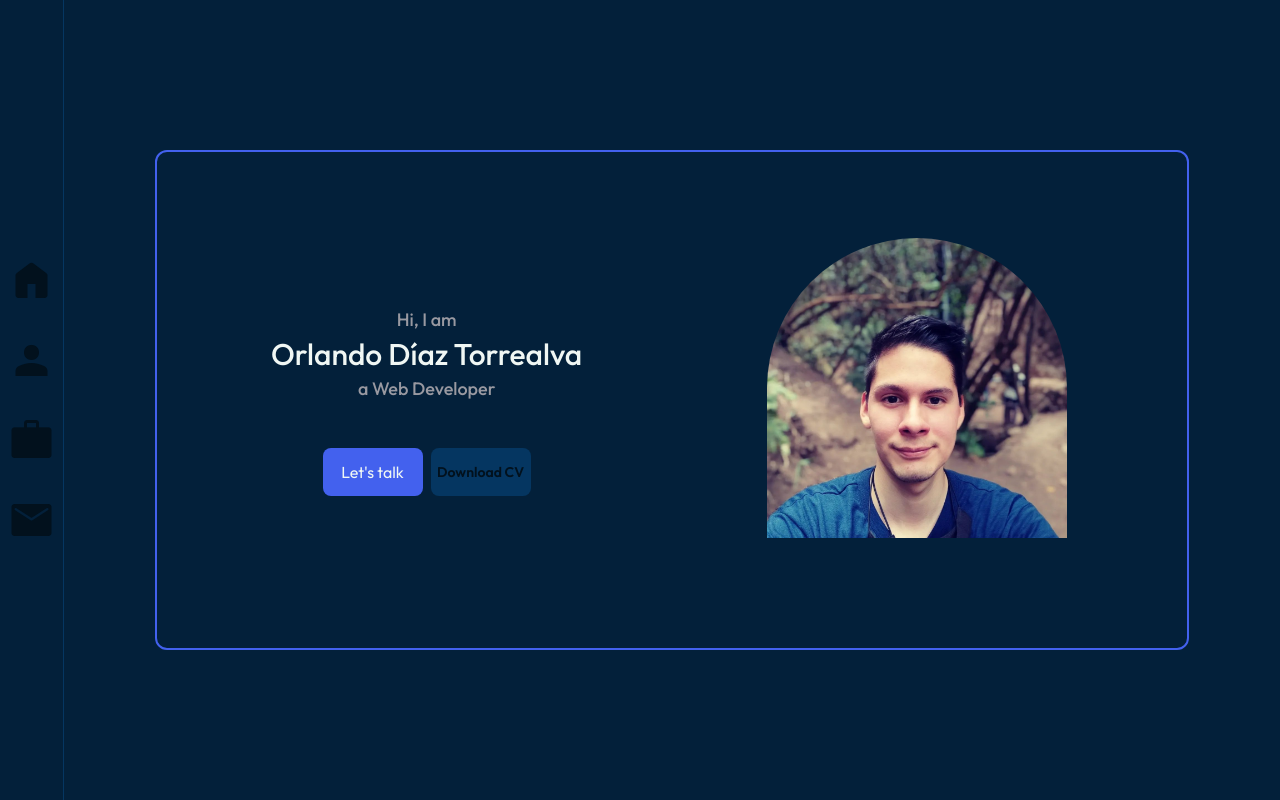
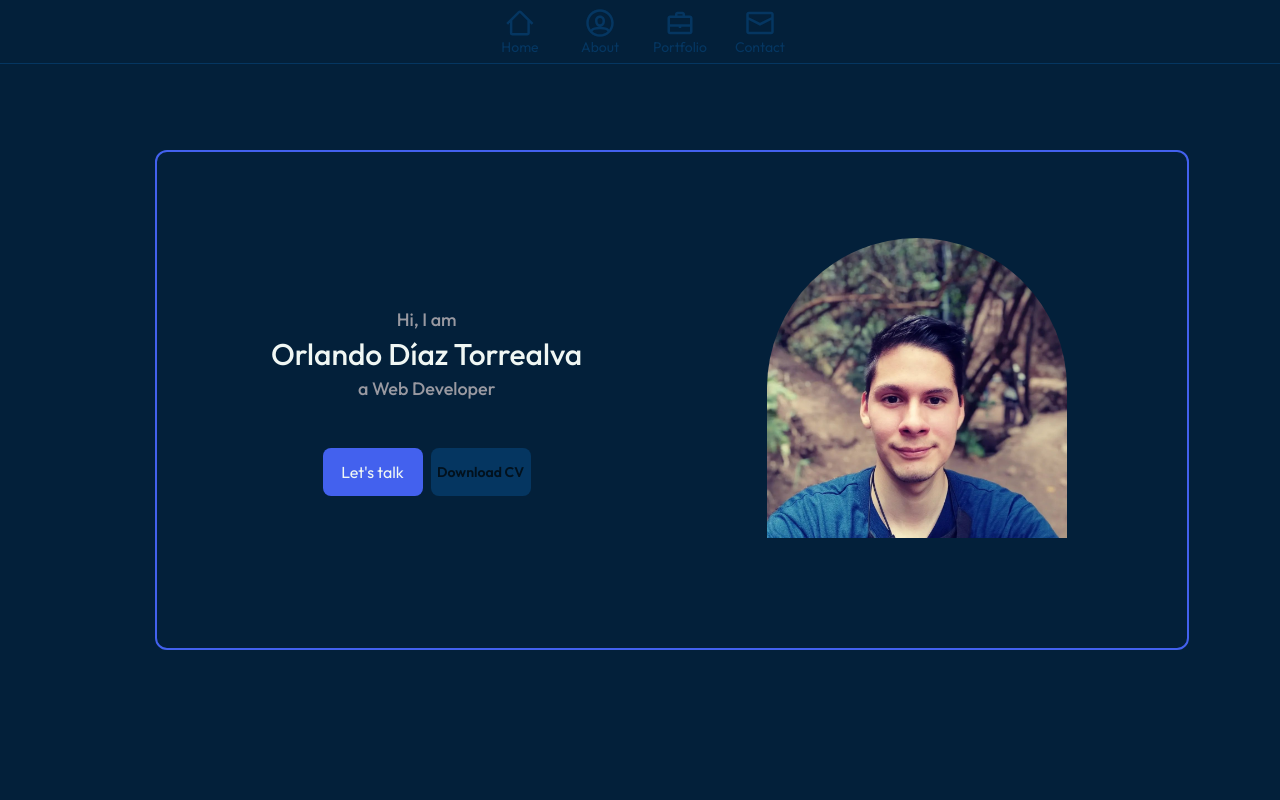
Before and after one commit to thomasjodt/thomasjodt.github.io, a React (Vite) app: page /#/ in a window 1280 px wide. Built offline with nearby package versions, Linux system fonts and the light colour scheme.

Commit message:
[STYLE] Updated the navbar styles

```diff
--- a/package.json
+++ b/package.json
@@ -25,7 +25,8 @@
     "react": "^18.2.0",
     "react-dom": "^18.2.0",
     "react-icons": "^4.4.0",
-    "react-router-dom": "^6.3.0"
+    "react-router-dom": "^6.3.0",
+    "vite-plugin-svgr": "^2.2.1"
   },
   "devDependencies": {
     "@types/react": "^18.0.15",
--- a/src/components/Navbar.jsx
+++ b/src/components/Navbar.jsx
@@ -1,36 +1,44 @@
 import '../styles/Navbar.scss'
 import { Link } from 'react-router-dom'
+import { ReactComponent as Home } from '../assets/icons/home.svg'
+import { ReactComponent as About } from '../assets/icons/about.svg'
+import { ReactComponent as Portfolio } from '../assets/icons/portfolio.svg'
+import { ReactComponent as Contact } from '../assets/icons/contact.svg'
 
 export const Navbar = () => {
   return (
     <nav className='navbar'>
 
       <Link
-        className='material-symbols-rounded'
+        className='navbar__icon'
         to='/'
       >
-        home
+        <Home />
+        <span>Home</span>
       </Link>
 
       <Link
-        className='material-symbols-rounded'
+        className='navbar__icon'
         to='about'
       >
-        person
+        <About />
+        <span>About</span>
       </Link>
 
       <Link
-        className='material-symbols-rounded'
+        className='navbar__icon'
         to='portfolio'
       >
-        work
+        <Portfolio />
+        <span>Portfolio</span>
       </Link>
 
       <Link
-        className='material-symbols-rounded'
+        className='navbar__icon'
         to='contact'
       >
-        mail
+        <Contact />
+        <span>Contact</span>
       </Link>
     </nav>
   )
--- a/src/main.jsx
+++ b/src/main.jsx
@@ -2,7 +2,6 @@ import { createRoot } from 'react-dom/client'
 
 import './styles/main.scss'
 import './styles/outfit.scss'
-import './styles/material.scss'
 
 import { App } from './App'
 
--- a/src/styles/Navbar.scss
+++ b/src/styles/Navbar.scss
@@ -12,27 +12,31 @@
   justify-content: center;
   border-bottom: 1px solid $blue-active;
   background-color: $main-blue;
-}
 
-.material-symbols-rounded {
-  transition: 0.4s ease;
-  color: $blue-inactive;
+  &__icon {
+    width: 48px;
+    height: 48px;
 
-  &.active,
-  &:hover {
-    color: $blue-active;
+    display: flex;
+    justify-content: center;
+    align-items: center;
+    flex-direction: column;
+
+    & span {
+      font-size: 1.4rem;
+      color: $blue-active;
+    }
+
+    &:hover svg,
+    &:hover span {
+      color: $primary-color;
+      fill: $primary-color;
+    }
+
+    & svg {
+      fill: $blue-active;
+      width: 48px;
+      height: 48px;
+    }
   }
 }
-
-@media screen and (min-width: 768px) {
-  .navbar {
-    top: 0;
-    left: 0;
-    width: 64px;
-    height: 100vh;
-    position: fixed;
-    flex-direction: column;
-    border-bottom: none;
-    border-right: 1px solid $blue-active;
-  }
-}
--- a/src/styles/material.scss
+++ /dev/null
@@ -1,20 +0,0 @@
-@font-face {
-  font-weight: 400;
-  font-style: normal;
-  font-family: 'Material Symbols Rounded';
-  src: url(../assets/fonts/material.woff2) format('woff2');
-}
-
-.material-symbols-rounded {
-  line-height: 1;
-  font-size: 48px;
-  direction: ltr;
-  text-transform: none;
-  font-weight: normal;
-  font-style: normal;
-  letter-spacing: normal;
-  white-space: nowrap;
-  word-wrap: normal;
-  display: inline-block;
-  font-family: 'Material Symbols Rounded';
-}
--- a/vite.config.js
+++ b/vite.config.js
@@ -1,7 +1,8 @@
 import { defineConfig } from 'vite'
 import react from '@vitejs/plugin-react'
+import viteSvgr from 'vite-plugin-svgr'
 
 // https://vitejs.dev/config/
 export default defineConfig({
-  plugins: [react()]
+  plugins: [react(), viteSvgr()]
 })
```
Also changed, not shown: src/assets/fonts/material.woff2 (deleted), 1 other file (tests, documents, lock files or other folders).
